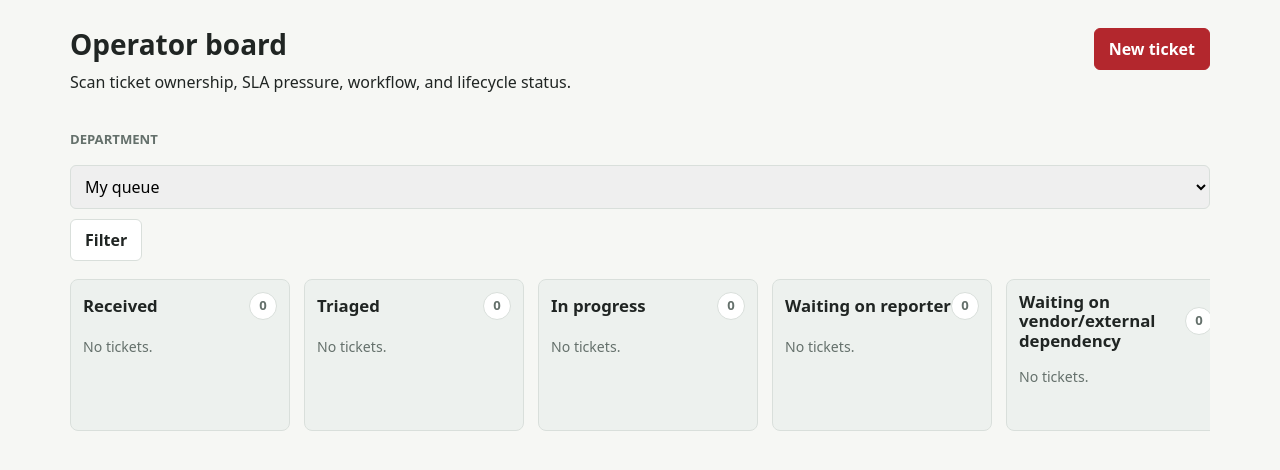
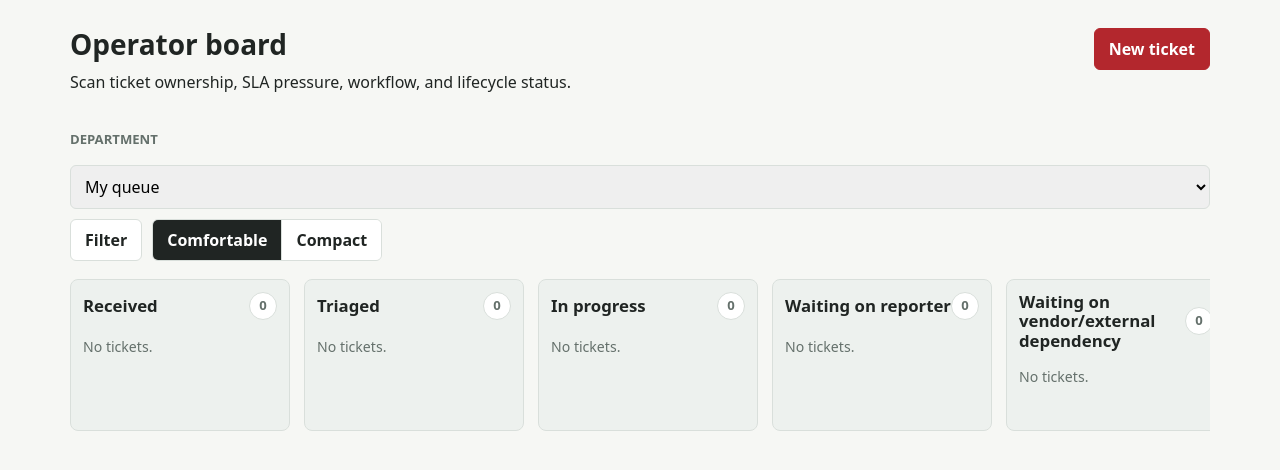
Before and after one commit to RusDavies/open-response-center, a Django app: page /operator/board/ in a window 1280 px wide. Shown: the part 72-542 px from the top of the page. Run offline with Django 5.2, Linux system fonts and the light colour scheme; the visitor is signed in with stand-in values (Sample User, id 1); data comes from the database, SQL or seed files in the repository; data that the repository does not hold is empty.

Commit message:
Add compact operator board tiles

```diff
--- a/tickets/static/tickets/app.css
+++ b/tickets/static/tickets/app.css
@@ -208,6 +208,33 @@ button,
   min-width: 220px;
 }
 
+.segmented-control {
+  align-items: stretch;
+  border: 1px solid var(--line);
+  border-radius: 6px;
+  display: inline-flex;
+  overflow: hidden;
+}
+
+.segmented-control button {
+  border: 0;
+  border-radius: 0;
+  min-height: 38px;
+}
+
+.segmented-control button + button {
+  border-left: 1px solid var(--line);
+}
+
+.segmented-control button.active {
+  background: var(--text);
+  color: white;
+}
+
+.board-density {
+  align-self: end;
+}
+
 .board {
   display: grid;
   gap: 14px;
--- a/tickets/templates/tickets/ticket_board.html
+++ b/tickets/templates/tickets/ticket_board.html
@@ -24,6 +24,10 @@
   {% if department %}
     <a class="button" href="{% url 'ticket-board' %}">Clear</a>
   {% endif %}
+  <div class="segmented-control board-density" role="group" aria-label="Board density">
+    <button type="button" data-board-density="comfortable" aria-pressed="true">Comfortable</button>
+    <button type="button" data-board-density="compact" aria-pressed="false">Compact</button>
+  </div>
 </form>
 
 <input type="hidden" name="csrfmiddlewaretoken" value="{{ csrf_token }}" id="board-csrf-token">
@@ -40,6 +44,9 @@
           <a class="board-card" href="{% url 'ticket-detail' ticket.pk %}" draggable="true" data-ticket-id="{{ ticket.pk }}">
             <strong>#{{ ticket.pk }} {{ ticket.title }}</strong>
             <span class="pill sla-{{ ticket.sla_state }}">{{ ticket.sla_state_label }}</span>
+            <span class="board-card-compact-meta">
+              {{ ticket.get_impact_display }} / {{ ticket.affected_system|default:"-" }} / {{ ticket.operator|default:"Unassigned" }}
+            </span>
             <dl>
               <dt>Impact</dt>
               <dd>{{ ticket.get_impact_display }}</dd>
@@ -66,7 +73,19 @@
     const csrfInput = document.querySelector("#board-csrf-token");
     if (!board || !csrfInput) return;
 
+    const densityButtons = Array.from(document.querySelectorAll("[data-board-density]"));
     let draggedCard = null;
+
+    function applyDensity(density) {
+      const nextDensity = density === "compact" ? "compact" : "comfortable";
+      board.dataset.density = nextDensity;
+      densityButtons.forEach((button) => {
+        const isActive = button.dataset.boardDensity === nextDensity;
+        button.classList.toggle("active", isActive);
+        button.setAttribute("aria-pressed", String(isActive));
+      });
+      window.localStorage.setItem("orc-board-density", nextDensity);
+    }
 
     function orderedIds(list) {
       return Array.from(list.querySelectorAll(".board-card")).map((card) => card.dataset.ticketId);
@@ -152,6 +171,11 @@
         }
       });
     });
+
+    applyDensity(window.localStorage.getItem("orc-board-density"));
+    densityButtons.forEach((button) => {
+      button.addEventListener("click", () => applyDensity(button.dataset.boardDensity));
+    });
   })();
 </script>
 {% endblock %}
```
Also changed, not shown: other parts of tickets/static/tickets/app.css (+58 -0 lines), tests/test_ticket_flow.py (+19 -0 lines).
